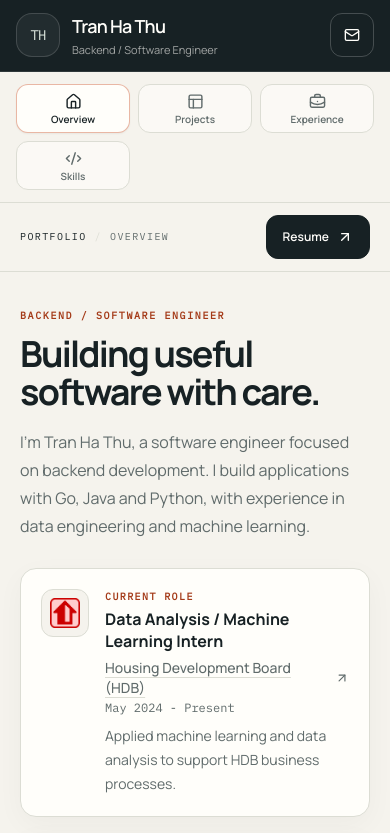
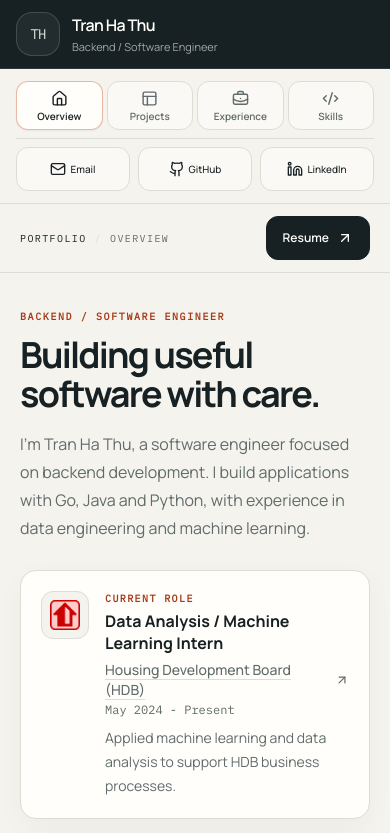
Before and after one commit to oeggy03/oeggy03.github.io, a React (Vite) app: page / in a window 390 px wide. Shown: the top 833 px of the page. Built offline with nearby package versions, Linux system fonts and the light colour scheme.

Commit message:
fix: simplify section navigation and keep contact links accessible

```diff
--- a/src/components/layout/PortfolioShell.jsx
+++ b/src/components/layout/PortfolioShell.jsx
@@ -8,10 +8,10 @@ import {
   Linkedin,
   Mail,
   PanelsTopLeft,
-  UserRound,
 } from 'lucide-react'
 import { ActionLink } from '../ui/index.jsx'
 import { PortfolioNavigationProvider } from '../../navigation/NavigationProvider.jsx'
+import LEGACY_FRAGMENT_ALIASES from '../../navigation/fragment-aliases.js'
 import { usePortfolioNavigation } from '../../navigation/NavigationContext.jsx'
 
 const sectionIcons = {
@@ -19,16 +19,18 @@ const sectionIcons = {
   projects: PanelsTopLeft,
   experience: BriefcaseBusiness,
   skills: Code2,
-  about: UserRound,
-  contact: Mail,
 }
 
 const legacyAnchorIds = {
-  overview: 'homepage',
-  about: 'aboutSection',
-  experience: 'experiencesSec',
-  projects: 'projectsSec',
-  contact: 'contactSec',
+  overview: Object.entries(LEGACY_FRAGMENT_ALIASES)
+    .filter(([, sectionId]) => sectionId === 'overview')
+    .map(([anchorId]) => anchorId),
+  experience: Object.entries(LEGACY_FRAGMENT_ALIASES)
+    .filter(([, sectionId]) => sectionId === 'experience')
+    .map(([anchorId]) => anchorId),
+  projects: Object.entries(LEGACY_FRAGMENT_ALIASES)
+    .filter(([, sectionId]) => sectionId === 'projects')
+    .map(([anchorId]) => anchorId),
 }
 
 const portfolioSectionPropType = PropTypes.arrayOf(PropTypes.shape({
@@ -52,22 +54,22 @@ const portfolioProfilePropType = PropTypes.shape({
 
 function SocialLinks({ profile, mobile = false }) {
   const linkClassName = mobile
-    ? 'inline-flex min-h-11 min-w-11 items-center justify-center rounded-xl border border-white/20 text-paper transition-colors hover:border-white/50 hover:bg-white/10 focus-visible:outline focus-visible:outline-2 focus-visible:outline-offset-2 focus-visible:outline-paper'
+    ? 'inline-flex min-h-11 min-w-0 items-center justify-center gap-1 rounded-xl border border-line bg-paper/65 px-1 text-[10px] font-medium text-ink transition-colors hover:border-ink/25 hover:bg-paper focus-visible:outline focus-visible:outline-2 focus-visible:outline-offset-2 focus-visible:outline-accent sm:gap-1.5 sm:px-2 sm:text-xs'
     : 'inline-flex min-h-11 items-center gap-2 rounded-lg px-2 text-sm text-paper/75 transition-colors hover:bg-white/10 hover:text-paper focus-visible:outline focus-visible:outline-2 focus-visible:outline-offset-2 focus-visible:outline-paper'
 
   return (
-    <div className={mobile ? 'flex items-center gap-1' : 'flex flex-wrap items-center gap-1'} role="group" aria-label="Contact and social links">
+    <div className={mobile ? 'grid w-full grid-cols-3 gap-2' : 'flex flex-wrap items-center gap-1'} role="group" aria-label="Contact and social links">
       <a className={linkClassName} href={`mailto:${profile.email}`} aria-label={`Email ${profile.name}`}>
         <Mail aria-hidden="true" className="size-4" />
-        {!mobile ? <span>Email</span> : null}
+        <span>Email</span>
       </a>
-      <a className={`${linkClassName} ${mobile ? 'hidden sm:inline-flex' : ''}`} href={profile.github} target="_blank" rel="noopener noreferrer" aria-label={`${profile.name} on GitHub`}>
+      <a className={linkClassName} href={profile.github} target="_blank" rel="noopener noreferrer" aria-label={`${profile.name} on GitHub`}>
         <Github aria-hidden="true" className="size-4" />
-        {!mobile ? <span>GitHub</span> : null}
+        <span>GitHub</span>
       </a>
-      <a className={`${linkClassName} ${mobile ? 'hidden sm:inline-flex' : ''}`} href={profile.linkedin} target="_blank" rel="noopener noreferrer" aria-label={`${profile.name} on LinkedIn`}>
+      <a className={linkClassName} href={profile.linkedin} target="_blank" rel="noopener noreferrer" aria-label={`${profile.name} on LinkedIn`}>
         <Linkedin aria-hidden="true" className="size-4" />
-        {!mobile ? <span>LinkedIn</span> : null}
+        <span>LinkedIn</span>
       </a>
     </div>
   )
@@ -112,7 +114,6 @@ function PortfolioNavigation({ sections, activeId, enhanced, onTabClick, onTabKe
       >
         <Icon aria-hidden="true" className={`size-[17px] shrink-0 ${active && !mobile ? 'text-sage' : ''}`} />
         <span className={mobile ? 'text-[10px] font-semibold leading-none sm:text-[11px]' : 'flex-1'}>{label}</span>
-        {!mobile ? <span aria-hidden="true" className={`ml-auto size-1.5 rounded-full ${active ? 'bg-accent' : 'bg-transparent'}`} /> : null}
       </a>
     )
   })
@@ -120,7 +121,7 @@ function PortfolioNavigation({ sections, activeId, enhanced, onTabClick, onTabKe
   return (
     <nav aria-label="Portfolio sections">
       <div
-        className={mobile ? 'grid grid-cols-3 gap-2 sm:grid-cols-6' : 'flex flex-col gap-1'}
+        className={mobile ? 'grid grid-cols-4 gap-1 sm:gap-2' : 'flex flex-col gap-1'}
         role={enhanced ? 'tablist' : undefined}
         aria-orientation={enhanced && !mobile ? 'vertical' : undefined}
         aria-label={enhanced ? 'Portfolio sections' : undefined}
@@ -231,20 +232,16 @@ function PortfolioShellLayout({ sections, profile }) {
 
   return (
     <div className="grid min-h-screen bg-ink text-ink lg:grid-cols-[260px_minmax(0,1fr)]" onClick={handleInternalAnchorClick}>
-      <aside data-portfolio-sidebar className="flex items-center justify-between gap-4 border-b border-white/10 bg-ink px-4 py-3 text-paper sm:px-6 lg:sticky lg:top-0 lg:row-span-1 lg:self-start lg:h-dvh lg:max-h-dvh lg:overflow-y-auto lg:flex-col lg:items-stretch lg:justify-between lg:border-b-0 lg:border-r lg:px-5 lg:py-4">
+      <aside data-portfolio-sidebar className="flex flex-col items-stretch gap-3 border-b border-white/10 bg-ink px-4 py-3 text-paper sm:px-6 lg:sticky lg:top-0 lg:row-span-1 lg:self-start lg:h-dvh lg:max-h-dvh lg:overflow-y-auto lg:justify-between lg:gap-6 lg:border-b-0 lg:border-r lg:px-5 lg:py-4">
         <div className="flex min-w-0 items-center gap-3 lg:block">
           <div aria-hidden="true" className="flex size-11 shrink-0 items-center justify-center rounded-2xl border border-white/15 bg-white/5 font-mono text-sm font-medium tracking-[-0.06em] text-sage lg:size-10">TH</div>
           <div className="min-w-0 lg:mt-3">
             <p className="mb-1 hidden font-mono text-[9px] font-medium uppercase tracking-[0.12em] text-sage lg:block">Backend / Software Engineer</p>
-            <h1 className="truncate text-lg font-semibold tracking-[-0.04em] text-paper sm:text-xl lg:whitespace-normal lg:text-[27px] lg:leading-tight">{profile.name}</h1>
-            <p className="mt-0.5 truncate text-[11px] text-paper/60 sm:text-xs lg:hidden">Backend / Software Engineer</p>
+            <h1 className="text-base font-semibold tracking-[-0.04em] text-paper sm:text-xl lg:text-[27px] lg:leading-tight">{profile.name}</h1>
+            <p className="mt-0.5 text-[11px] leading-4 text-paper/60 sm:text-xs lg:hidden">Backend / Software Engineer</p>
             <p className="mt-1 hidden max-w-[205px] text-xs leading-5 text-paper/60 lg:block">Computer Science<br />National University of Singapore</p>
             <p className="mt-1 hidden font-mono text-[9px] uppercase tracking-[0.14em] text-paper/70 lg:block">Singapore</p>
           </div>
-        </div>
-
-        <div className="lg:hidden">
-          <SocialLinks profile={profile} mobile />
         </div>
 
         <div className="hidden lg:block">
@@ -276,6 +273,9 @@ function PortfolioShellLayout({ sections, profile }) {
             instanceId="mobile"
             mobile
           />
+          <div className="mt-2 border-t border-line pt-2">
+            <SocialLinks profile={profile} mobile />
+          </div>
         </div>
 
         <header data-portfolio-toolbar className="flex min-h-[68px] items-center justify-between gap-4 border-b border-line bg-canvas px-5 py-3 sm:px-8 lg:sticky lg:top-0 lg:z-30 lg:px-8 2xl:px-10">
@@ -300,7 +300,9 @@ function PortfolioShellLayout({ sections, profile }) {
               tabIndex={enhanced ? 0 : undefined}
               hidden={enhanced && activeId !== id}
             >
-              {legacyAnchorIds[id] ? <span id={legacyAnchorIds[id]} aria-hidden="true" className="sr-only" /> : null}
+              {legacyAnchorIds[id]?.map((anchorId) => (
+                <span key={anchorId} id={anchorId} aria-hidden="true" className="sr-only" />
+              ))}
               {content}
             </section>
           ))}
--- a/src/navigation/NavigationProvider.jsx
+++ b/src/navigation/NavigationProvider.jsx
@@ -2,23 +2,16 @@ import { useCallback, useEffect, useLayoutEffect, useMemo, useRef, useState } fr
 import PropTypes from 'prop-types'
 import { projects } from '../data/portfolio.js'
 import PortfolioNavigationContext from './navigation-context.js'
+import LEGACY_FRAGMENT_ALIASES from './fragment-aliases.js'
 
 const SCROLL_STATE_KEY = '__portfolioScrollY'
 const ENTRY_STATE_KEY = '__portfolioEntryId'
 const ENTRY_URL_KEY = '__portfolioEntryUrl'
 const useIsomorphicLayoutEffect = typeof document === 'undefined' ? useEffect : useLayoutEffect
 
-const legacyFragments = {
-  homepage: 'overview',
-  aboutSection: 'about',
-  experiencesSec: 'experience',
-  projectsSec: 'projects',
-  contactSec: 'contact',
-}
-
 function resolveFragment(rawFragment, sectionIds, projectIds) {
   const raw = String(rawFragment || '').replace(/^#/, '')
-  const canonical = legacyFragments[raw] || raw
+  const canonical = LEGACY_FRAGMENT_ALIASES[raw] || raw
   if (sectionIds.has(canonical)) {
     return { fragment: canonical, sectionId: canonical, projectId: null, legacy: canonical !== raw }
   }
--- /dev/null
+++ b/src/navigation/fragment-aliases.js
@@ -0,0 +1,11 @@
+const LEGACY_FRAGMENT_ALIASES = {
+  homepage: 'overview',
+  about: 'overview',
+  aboutSection: 'overview',
+  contact: 'overview',
+  contactSec: 'overview',
+  experiencesSec: 'experience',
+  projectsSec: 'projects',
+}
+
+export default LEGACY_FRAGMENT_ALIASES
```
